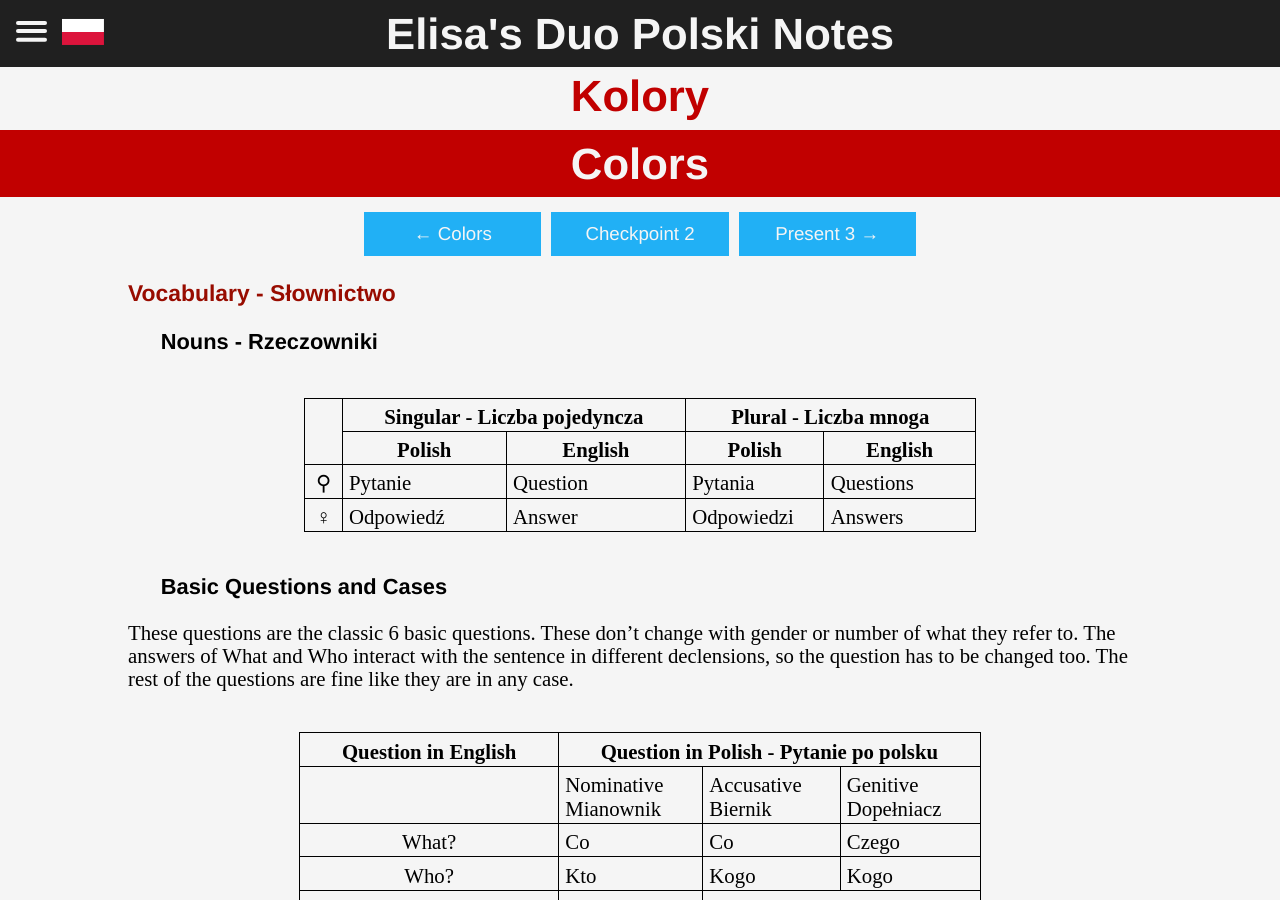
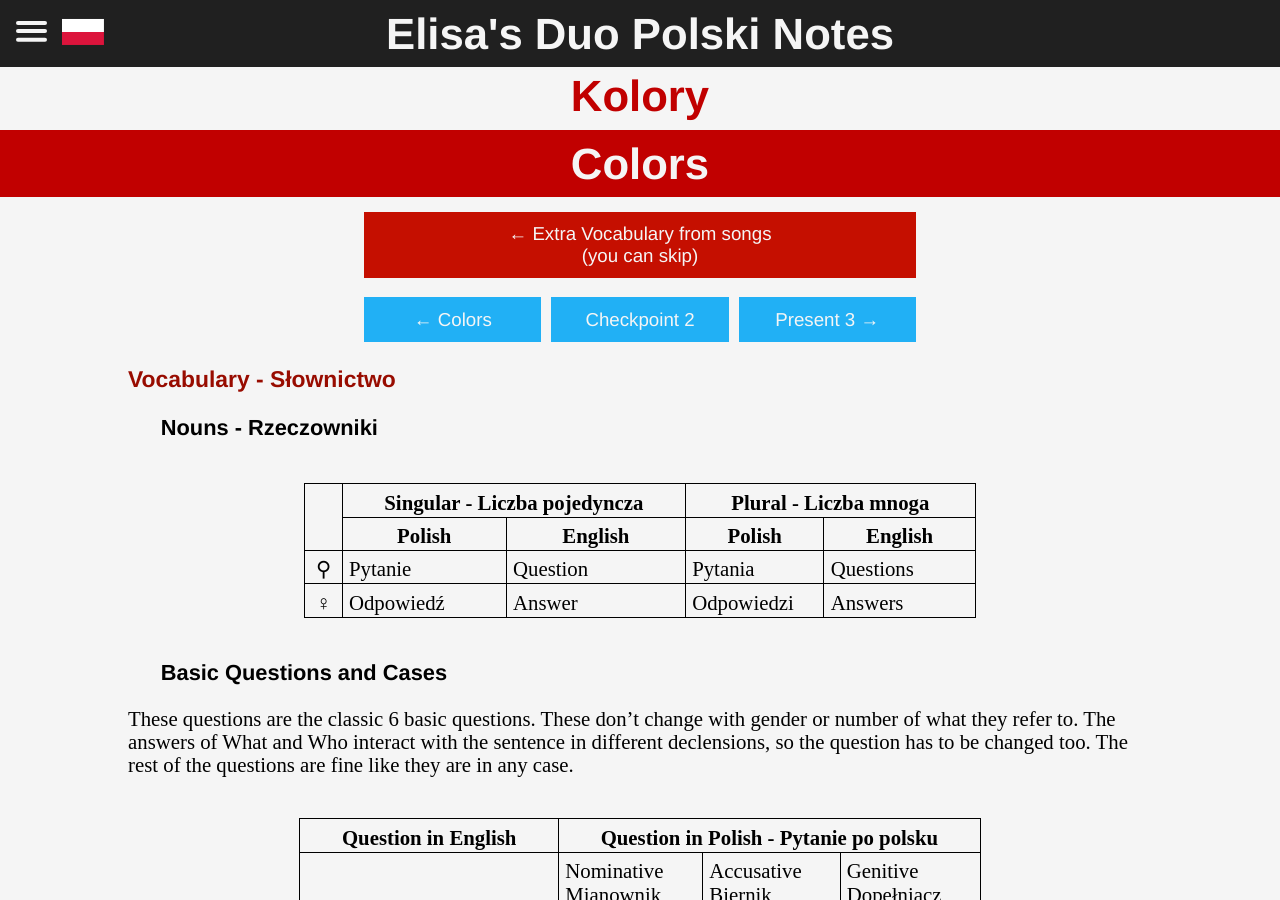
Before and after one commit to elisa-duo-polski/elisa-duo-polski.github.io, a Jekyll site: the page built from lessons/checkpoint_2/18_questions.html, in a window 1280 px wide and 900 px high. Built offline with Jekyll 4.4.1, drawn with Linux system fonts in a browser that asks for light colours; some of the changed text lies outside the part shown.

Commit message:
Added extra lesson button to questions lesson

```diff
--- a/lessons/checkpoint_2/18_questions.html
+++ b/lessons/checkpoint_2/18_questions.html
@@ -11,6 +11,14 @@ title: Elisa's Duo Polski - Questions
         <h1 style="width:100%;text-align:center;display:block;">Colors</h1>
     </div>
 
+    <div class="nav-buttons">
+        <div class="nav-btn-extra"><a href="/blog/2021-02-11-17_5_extra_1.html"> ← Extra Vocabulary from songs<br>(you can skip)</a></div>
+    </div>
+    <!-- <div class="nav-buttons">
+        <div class="nav-btn-off">
+            ・
+        </div>
+    </div> -->
     <div class="nav-buttons">
         <div class="nav-btn"><a href="/lessons/checkpoint_2/17_colors.html"> ← Colors</a></div>
         <div class="nav-btn"><a href="/lessons#checkpoint_2">Checkpoint 2</a></div>
@@ -332,16 +340,18 @@ title: Elisa's Duo Polski - Questions
 
     </div>
 
-
-
-
-
-
-
     <div class="nav-buttons">
         <div class="nav-btn"><a href="/lessons/checkpoint_2/17_colors.html"> ← Colors</a></div>
         <div class="nav-btn"><a href="/lessons#checkpoint_2">Checkpoint 2</a></div>
         <div class="nav-btn"><a href="/lessons/checkpoint_2/19_present_3.html">Present 3 → </a></div>
     </div>
+    <!-- <div class="nav-buttons">
+        <div class="nav-btn-off">
+            ・
+        </div>
+    </div> -->
+    <div class="nav-buttons">
+        <div class="nav-btn-extra"><a href="/blog/2021-02-11-17_5_extra_1.html"> ← Extra Vocabulary from songs<br>(you can skip)</a></div>
+    </div>
 
 </div><!-- /.blurb -->
```
Also changed, not shown: lessons/checkpoint_2/17_colors.html (+11 -2 lines).
